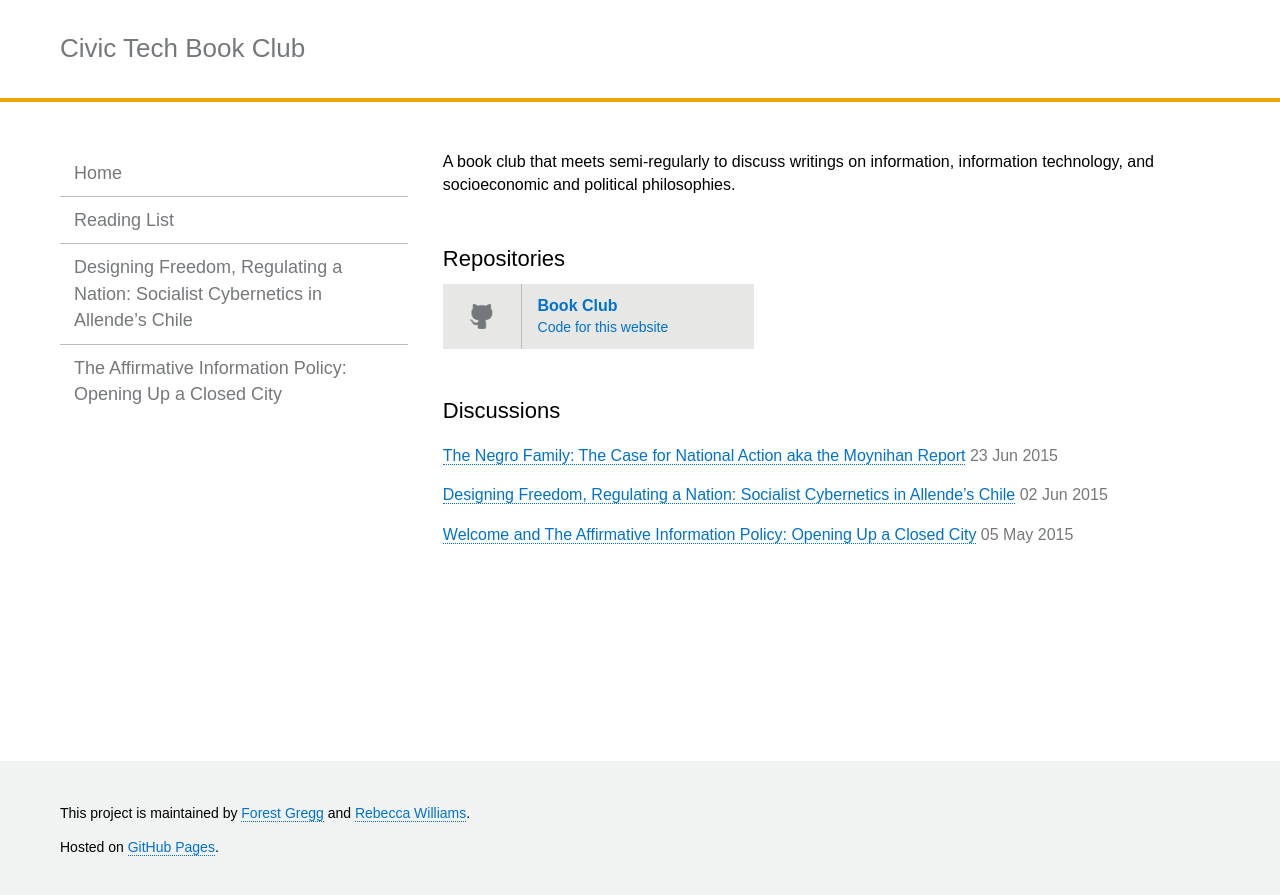
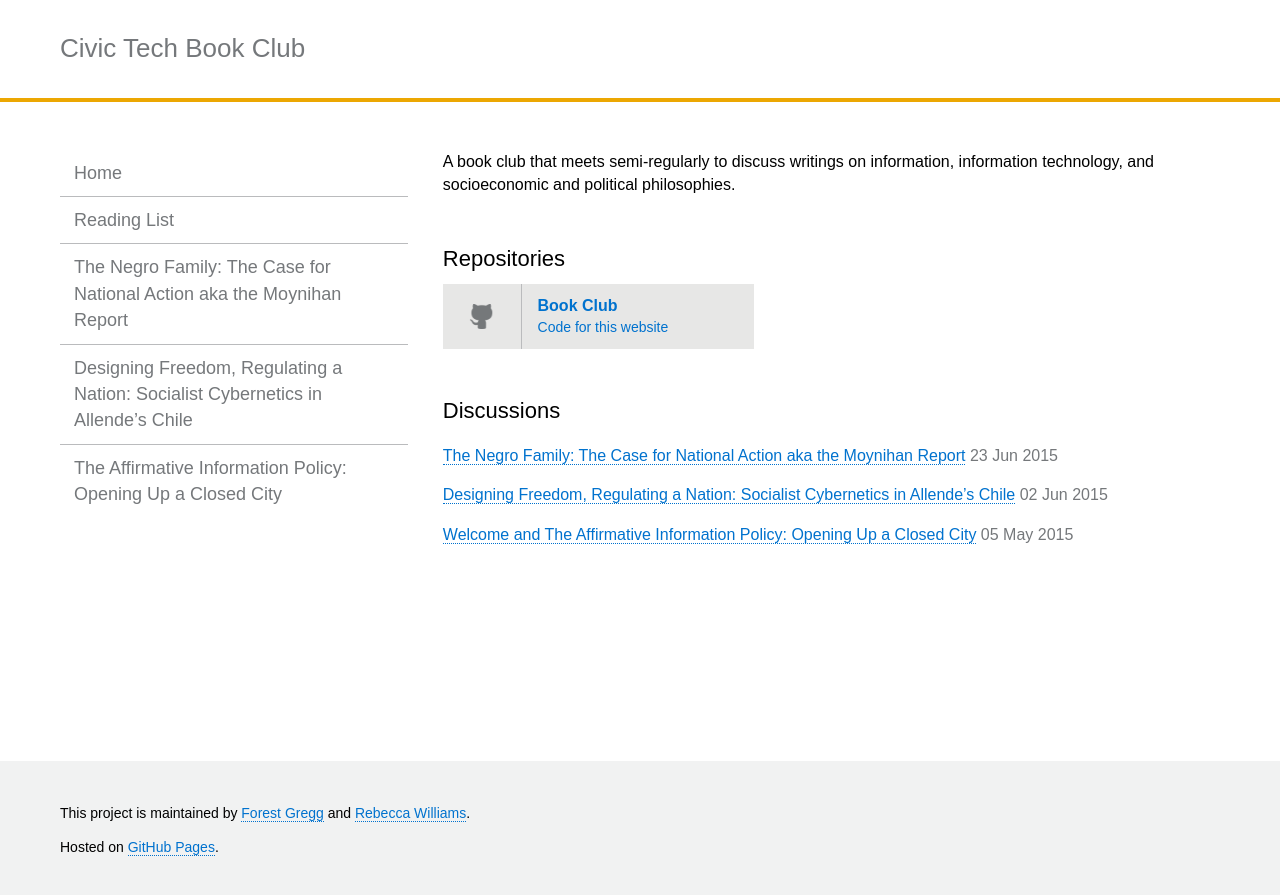
Before and after one commit to rebeccawilliams/bookclub, a Jekyll site: the page built from index.html, in a window 1280 px wide. Shown: the top 895 px of the page. Built offline with Jekyll 4.4.1, drawn with Linux system fonts in a browser that asks for light colours.

Commit message:
Update _config.yml

```diff
--- a/_config.yml
+++ b/_config.yml
@@ -30,6 +30,9 @@ navigation:
 - text: Reading List
   url: readinglist
   internal: true
+- text: "The Negro Family: The Case for National Action aka the Moynihan Report"
+  url: the-moynihan-report
+  internal: true
 - text: "Designing Freedom, Regulating a Nation: Socialist Cybernetics in Allende’s Chile"
   url: designing-freedom-regulating-a-nation
   internal: true
```
